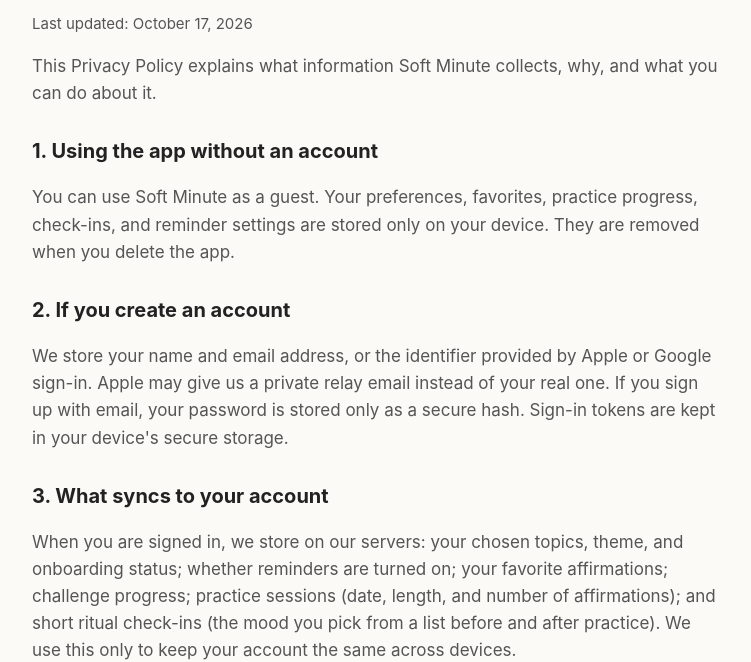
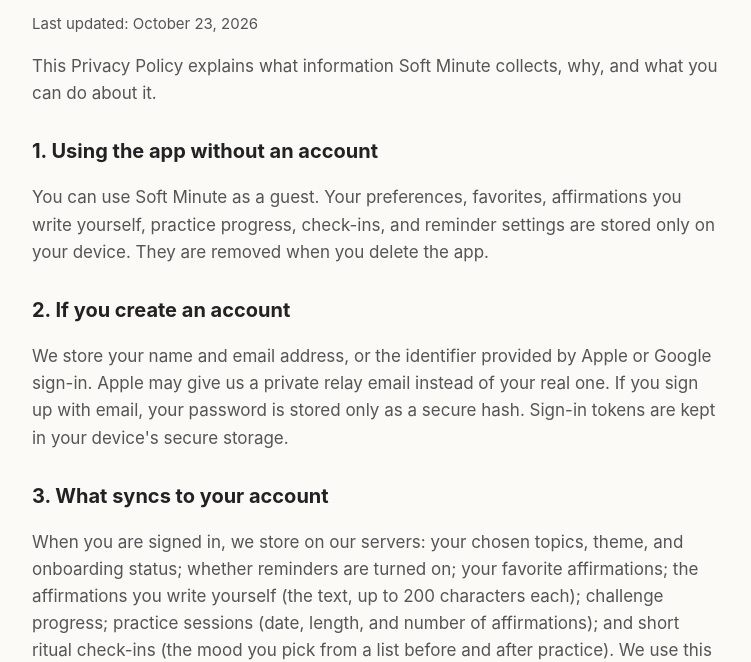
Before and after one commit to Arekosandoru/soft-minute, a plain HTML site: page privacy.html in a window 1280 px wide. Shown: the part 140-802 px from the top of the page, without its empty margins (264-1015 px from the left). Drawn offline with Linux system fonts and the light colour scheme.

Commit message:
Privacy and account deletion: mention affirmations users write

```diff
--- a/privacy.html
+++ b/privacy.html
@@ -10,17 +10,17 @@
 <main>
 <nav><a href="./">Support</a><a href="privacy">Privacy Policy</a><a href="terms">Terms of Service</a><a href="delete-account">Delete account</a></nav>
 <h1>Privacy Policy</h1>
-<p class="updated">Last updated: October 17, 2026</p>
+<p class="updated">Last updated: October 23, 2026</p>
 <p>This Privacy Policy explains what information Soft Minute collects, why, and what you can do about it.</p>
 
 <h2>1. Using the app without an account</h2>
-<p>You can use Soft Minute as a guest. Your preferences, favorites, practice progress, check-ins, and reminder settings are stored only on your device. They are removed when you delete the app.</p>
+<p>You can use Soft Minute as a guest. Your preferences, favorites, affirmations you write yourself, practice progress, check-ins, and reminder settings are stored only on your device. They are removed when you delete the app.</p>
 
 <h2>2. If you create an account</h2>
 <p>We store your name and email address, or the identifier provided by Apple or Google sign-in. Apple may give us a private relay email instead of your real one. If you sign up with email, your password is stored only as a secure hash. Sign-in tokens are kept in your device's secure storage.</p>
 
 <h2>3. What syncs to your account</h2>
-<p>When you are signed in, we store on our servers: your chosen topics, theme, and onboarding status; whether reminders are turned on; your favorite affirmations; challenge progress; practice sessions (date, length, and number of affirmations); and short ritual check-ins (the mood you pick from a list before and after practice). We use this only to keep your account the same across devices.</p>
+<p>When you are signed in, we store on our servers: your chosen topics, theme, and onboarding status; whether reminders are turned on; your favorite affirmations; the affirmations you write yourself (the text, up to 200 characters each); challenge progress; practice sessions (date, length, and number of affirmations); and short ritual check-ins (the mood you pick from a list before and after practice). We use this only to keep your account the same across devices.</p>
 
 <h2>4. Subscriptions</h2>
 <p>Purchases are processed by Apple or Google. We never receive your payment card details. We use RevenueCat to manage subscriptions. RevenueCat receives an anonymous app ID or your account ID and your purchase details. Our server asks RevenueCat whether your account has Premium.</p>
@@ -38,7 +38,7 @@
 <p>We do not sell your information. We do not show ads, use advertising or third-party analytics tools, or track you across other apps and websites.</p>
 
 <h2>9. Deleting your data</h2>
-<p>You can delete your account at any time in Settings → Delete account. This permanently removes your profile, favorites, challenge progress, practice sessions, check-ins, and sign-in tokens from our servers. Purchase records are kept by Apple, Google, and RevenueCat under their own policies. To cancel a subscription, use your App Store or Google Play account. If you no longer have the app, see <a href="delete-account">how to request deletion</a>. For any other request, <a href="./">contact support</a>.</p>
+<p>You can delete your account at any time in Settings → Delete account. This permanently removes your profile, favorites, your own affirmations, challenge progress, practice sessions, check-ins, and sign-in tokens from our servers. Purchase records are kept by Apple, Google, and RevenueCat under their own policies. To cancel a subscription, use your App Store or Google Play account. If you no longer have the app, see <a href="delete-account">how to request deletion</a>. For any other request, <a href="./">contact support</a>.</p>
 
 <h2>10. Children</h2>
 <p>Soft Minute is not directed at children under 13, and we do not knowingly collect their information.</p>
```
Also changed, not shown: delete-account.html (+1 -1 lines).
